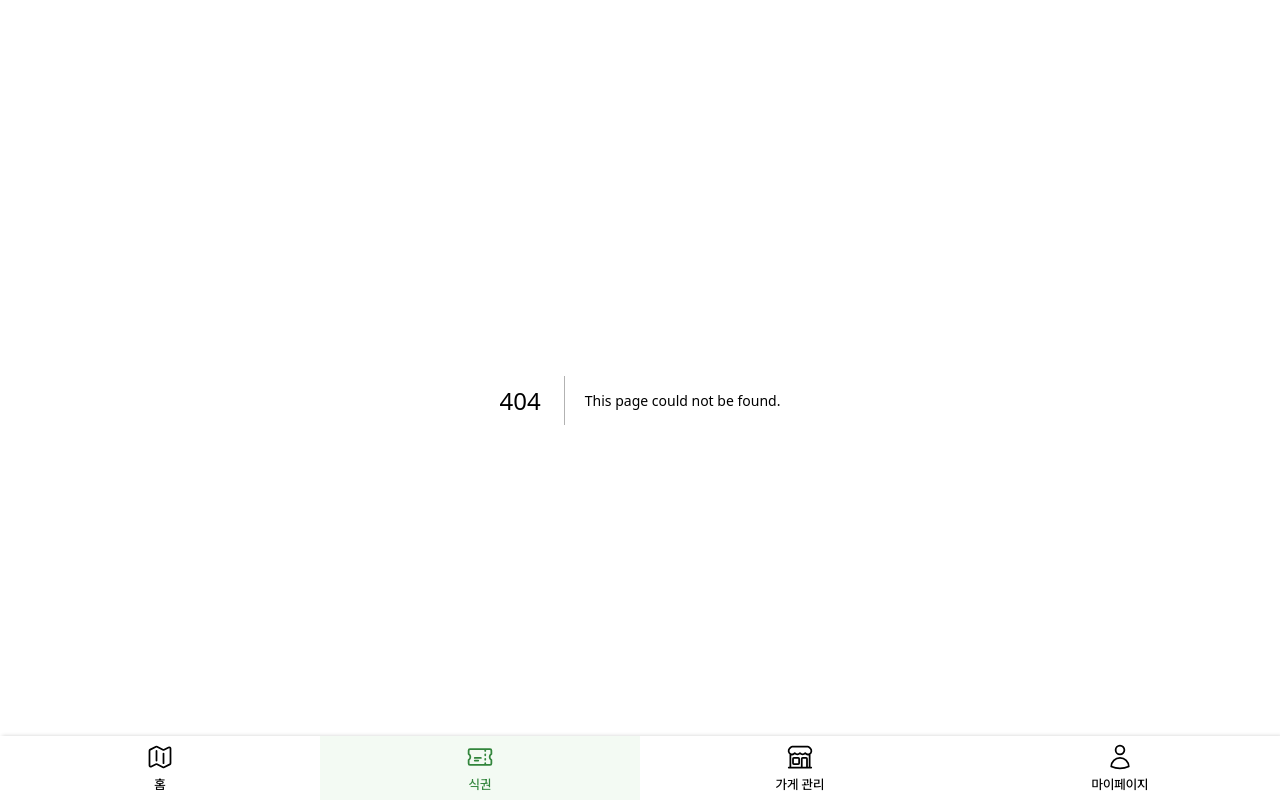
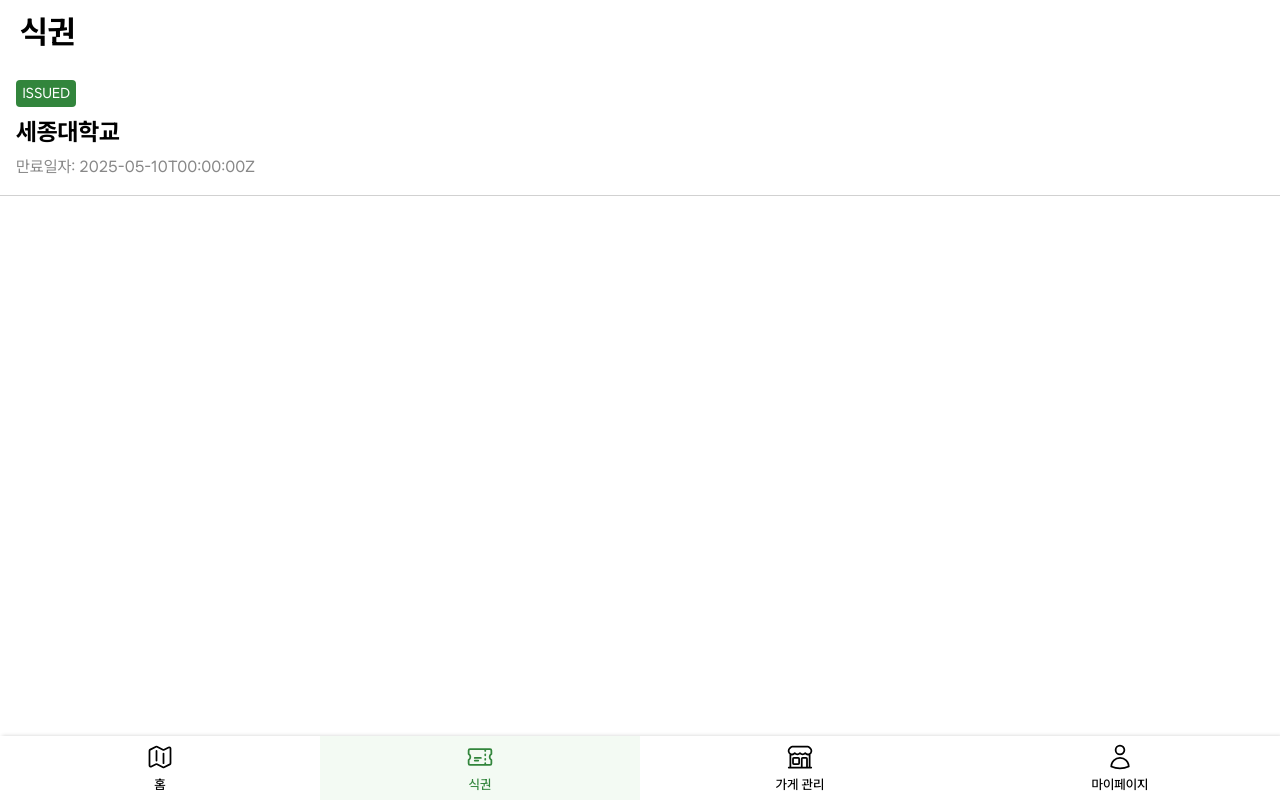
Before and after one commit to duriseo/duriseo-fe, a Next.js app: page /vouchers in a window 1280 px wide. Before the commit this address had no page. Built offline with nearby package versions, Linux system fonts and the light colour scheme.

Commit message:
initial implement voucher route

```diff
--- /dev/null
+++ b/src/app/vouchers/layout.tsx
@@ -0,0 +1,14 @@
+import Header from "../components/Header";
+
+interface Props {
+    children: Readonly<React.ReactNode>;
+}
+
+export default function VouchersLayout({ children }: Props) {
+    return (
+        <>
+            <Header title="식권" />
+            {children}
+        </>
+    );
+}
--- /dev/null
+++ b/src/app/vouchers/page.tsx
@@ -0,0 +1,27 @@
+import styles from "@/styles/pages/VouchersPage.module.scss"
+import { v4 as uuid } from "uuid";
+
+const data = [
+    {
+        id: uuid(),
+        restaurantName: "세종대학교",
+        expiresAt: "2025-05-10T00:00:00Z",
+        status: "ISSUED"
+    }
+];
+
+export default function VouchersPage() {
+    return (
+        <div className={styles.base}>
+            <div className={styles.items}>
+                {data.map((d) => (
+                    <div key={d.id} className={styles.item}>
+                        <span className={styles.status}>{d.status}</span>
+                        <h3 className={styles.title}>{d.restaurantName}</h3>
+                        <p className={styles.description}>만료일자: {d.expiresAt}</p>
+                    </div>
+                ))}
+            </div>
+        </div>
+    );
+};
--- /dev/null
+++ b/src/styles/pages/VouchersPage.module.scss
@@ -0,0 +1,42 @@
+.base {
+    display: flex;
+    flex-direction: column;
+
+    .items {
+        display: flex;
+        flex-direction: column;
+        gap: .5rem;
+
+        .item {
+            display: flex;
+            flex-direction: column;
+            gap: .5rem;
+            padding: 1rem;
+            border-bottom: 1px solid var(--gray200);
+            cursor: pointer;
+
+            &:hover {
+                background: var(--gray50);
+            }
+
+            .title {
+                font-size: 1.5rem;
+            }
+
+            .description {
+                color: var(--gray400);
+            }
+
+            .status {
+                display: inline-flex;
+                width: min-content;
+                align-items: center;
+                background: var(--primary600);
+                padding: .2rem .4rem;
+                color: var(--white);
+                border-radius: calc(var(--border-radius) / 3.5);
+                font-size: .9rem;
+            }
+        }
+    }
+}
```
